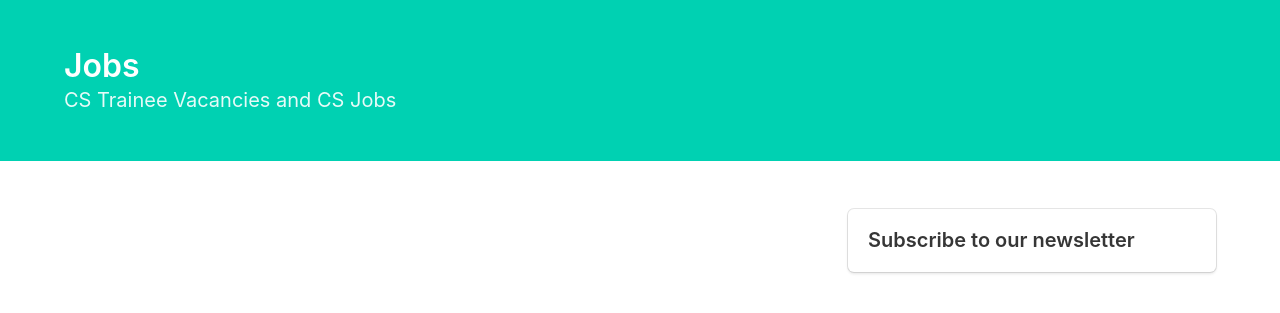
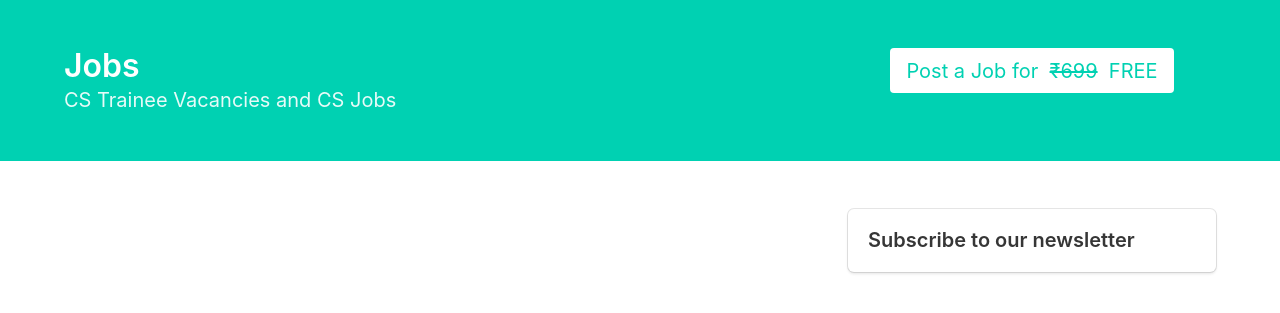
Before and after one commit to vaibhavmule/csclub, a Django app: template templates/index.html in a window 1280 px wide. Shown: the part 52-365 px from the top of the page. Run offline with Django 3.2, Linux system fonts and the light colour scheme; the template is opened without the code that fills it, so the values that code supplies are empty; some libraries are stand-ins or nearby versions.

Commit message:
make narrow is-4 and add new text for button

```diff
--- a/templates/blog_posts.html
+++ b/templates/blog_posts.html
@@ -9,9 +9,9 @@
           <h1 class="title">Blog</h1>
           <p class="subtitle">Stay updated about Company Secretary</p>
         </div>
-        <div class="column is-narrow is-2">
+        <div class="column is-narrow is-4 has-text-centered">
           <a class="button is-primary is-medium is-inverted" href="{% url 'post_new' %}">
-              Write
+              Publish Your Article
           </a>
         </div>
       </div>
--- a/templates/index.html
+++ b/templates/index.html
@@ -1,12 +1,21 @@
 {% extends "base.html" %}
-{% block title %}Job board for CS Trainee Vacancy and CS Jobs{% endblock %}
+{% block title %}Jobs{% endblock %}
 {% block head %}<script defer src="https://use.fontawesome.com/releases/v5.1.0/js/all.js"></script> {% endblock %}
 {% block content %}
 <section class="hero is-primary">
   <div class="hero-body">
     <div class="container">
-      <h1 class="title">Jobs</h1>
-      <p class="subtitle">CS Trainee Vacancies and CS Jobs</p>
+      <div class="columns">
+        <div class="column">
+          <h1 class="title">Jobs</h1>
+          <p class="subtitle">CS Trainee Vacancies and CS Jobs</p>
+        </div>
+        <div class="column is-narrow is-4 has-text-centered">
+          <a class="button is-primary is-medium is-inverted" href="{% url 'post_new' %}">
+              Post a Job for &nbsp<s>₹699</s>&nbsp FREE
+          </a>
+        </div>
+      </div>
     </div>
   </div>
 </section>
@@ -21,9 +30,9 @@
       <div class="box">
         <div class="columns is-mobile">
           <div class="column is-narrow">
-            <figure class="image is-64x64 ">
-              <img src="{{ job.employer.logo.url }}" alt="{{ job.title }} at {{job.location}}" >
-            </figure>
+              <figure class="image is-64x64 ">
+ <img src="{{ job.employer.logo.url }}" alt="{{ job.title }} at {{job.location}}" >
+</figure>
 
           </div>
           <div class="column">
@@ -34,15 +43,20 @@
               {% endfor %}
 <br/>
 <br/>
-<h2 class=" has-text-grey"><small>
+<h2 class="subtitle has-text-grey"><small>
 
                 <span class="icon is-small">
                 <i class="fas fa-briefcase"></i>
-                </span>&nbsp;{{job.employer.title}}
-                  <br class="is-hidden-desktop">
+                </span>
+                  &nbsp;{{job.employer.title}}
+
+
+                  <br/>
                               <span class="icon is-small">
                 <i class="fas fa-map-marker"></i>
-              </span>&nbsp;{{job.location}}</small></h2>
+
+              </span>
+                   &nbsp;{{job.location}}</small></h2>
             <p><h2 class="title is-6"></h2>
 
 
--- a/templates/post_detail.html
+++ b/templates/post_detail.html
@@ -20,7 +20,7 @@
           </a>
           {% else %}
           <a class="button is-primary is-medium is-inverted" href="{% url 'post_new' %}">
-              Add
+              Write a article
           </a>
           {% endif %}
         </div>
--- a/templates/post_edit.html
+++ b/templates/post_edit.html
@@ -5,7 +5,7 @@
 <section class="hero is-primary">
   <div class="hero-body">
     <div class="container">
-      <h1 class="title">New Post</h1>
+      <h1 class="title">Publish your Article</h1>
       <!-- <p class="subtitle">by <a href="/{{post.author.username}}"></a></p> -->
     </div>
   </div>
--- a/templates/registration/signup.html
+++ b/templates/registration/signup.html
@@ -27,7 +27,7 @@
 <div class="field">
   <p class="control">
     <button class="button is-primary is-medium is-fullwidth" type="submit">
-    Sing Up
+    Sign Up
     </button>
   </p>
 </div>
```
Also changed, not shown: templates/blog_posts_by_user.html (+4 -4 lines), templates/jobs.html (+11 -2 lines).
